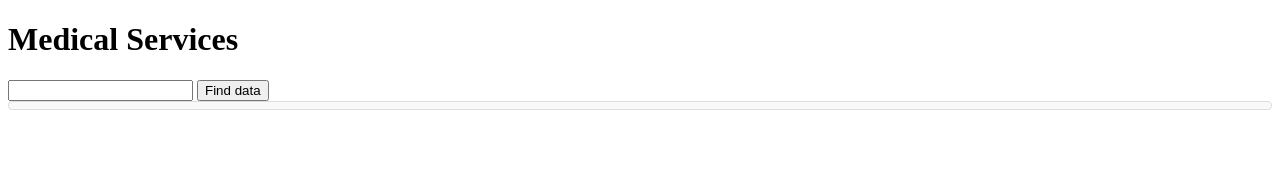
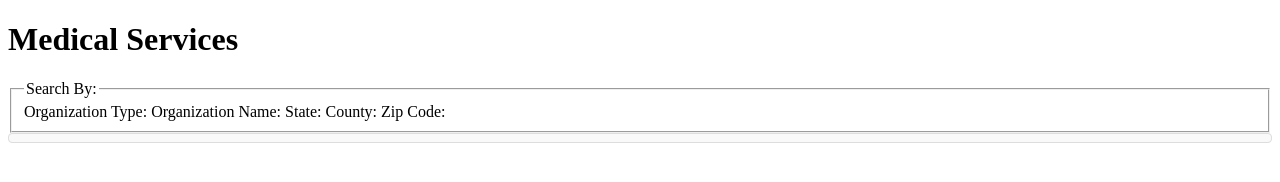
Before and after one commit to macwilly/project2, a plain HTML site: page index.html in a window 1280 px wide. Drawn offline with nearby package versions, Linux system fonts and the light colour scheme.

Commit message:
changing the put field

```diff
--- a/index.html
+++ b/index.html
@@ -42,8 +42,16 @@
   <body>
     <h1>Medical Services</h1>
     <form>
-        <input type="text" id='orgId'/>
-        <input type="button" value="Find data" onclick="getTabs($('#orgId').val())"/>
+        <fieldset>
+            <legend>Search By:</legend>
+            Organization Type:
+            Organization Name:
+            State:
+            County:
+            Zip Code:
+        </fieldset>
+<!--        <input type="text" id='orgId'/>-->
+<!--        <input type="button" value="Find data" onclick="getTabs($('#orgId').val())"/>-->
     </form>
     <div id="tabs"></div>
   </body>
```
